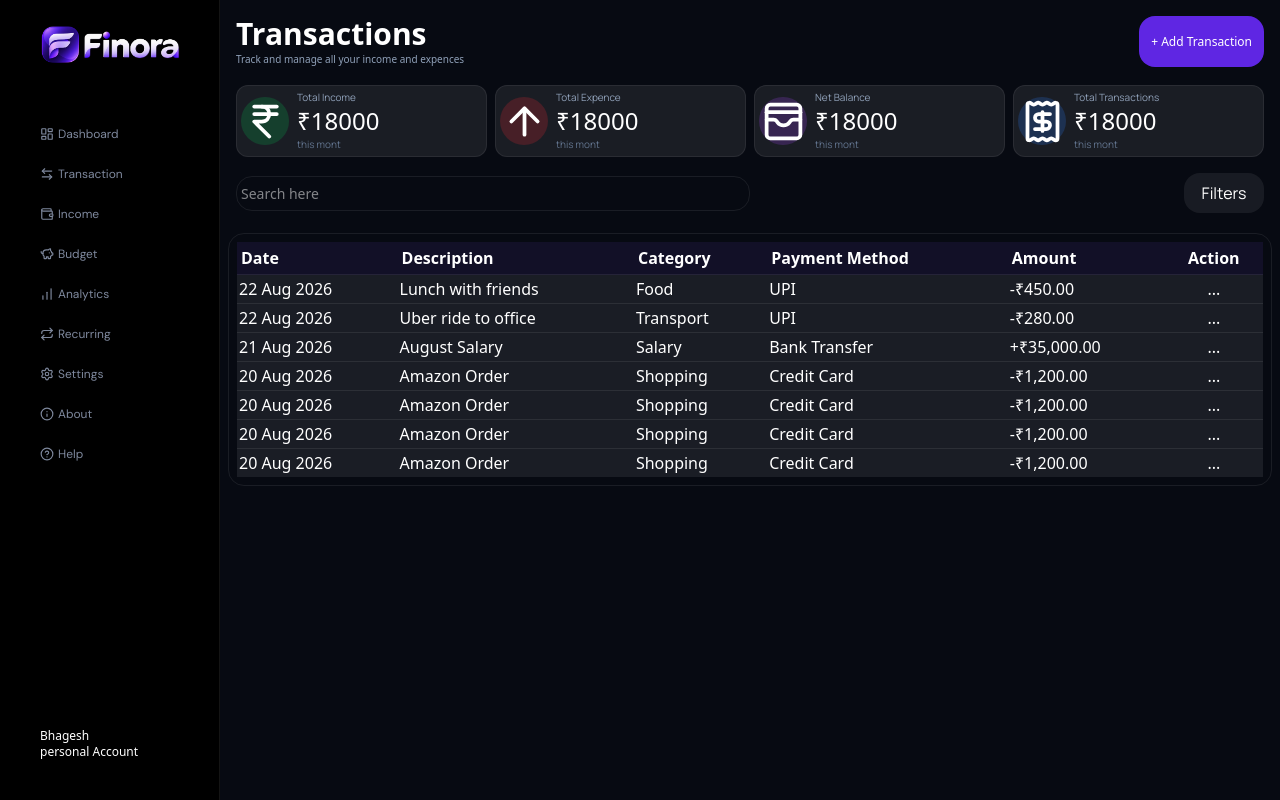
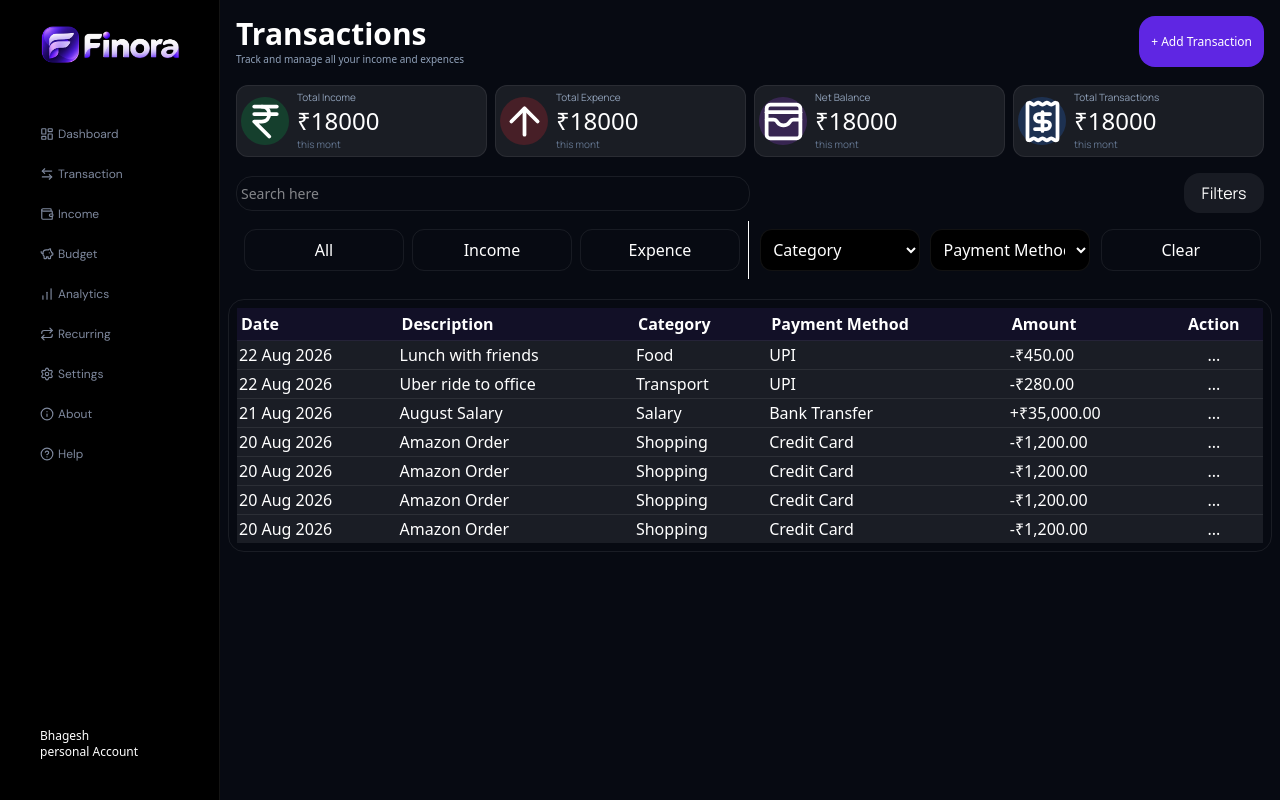
Before and after one commit to Dev-Bhagesh/expence_tracker, a Next.js app: page /transaction in a window 1280 px wide. Built offline with nearby package versions, Linux system fonts and the light colour scheme.

Commit message:
added filter UI in /Transaction

```diff
--- a/src/app/components/TransactionFilter.tsx
+++ b/src/app/components/TransactionFilter.tsx
@@ -1,7 +1,17 @@
-
+"use client"
 import React from "react";
+import { useState } from "react";
 
 const TransactionFilter = () =>{
+
+    const [category,setCategory] = useState("");
+    const [paymentMethod,setPaymentMethod] = useState('');
+
+    const Reset=()=>{
+        setCategory('');
+        setPaymentMethod('');
+    }
+
     return(
         <>
             <div className="FilterBody w-full flex flex-col p-2">
@@ -16,8 +26,37 @@ const TransactionFilter = () =>{
                     </div>
                 </div>
 
-                <div className="filterCategory">
+                <div className="filterCategory w-full md:flex mt-2 gap-2 justify-around">
+                        <div className="buttons md:w-[50%] flex gap-2 p-2 md:border-t-0 md:border-l-0 md:border-b-0 md:border justify-around ">
+                            <button className="border p-2 rounded-xl w-30 md:w-40 transition-all duration-300 hover:translate-y-[-2px] cursor-pointer hover:border-[#7c3aed] hover:shadow-[0_0_20px_rgba(124,58,237,0.25)] border-white/[0.07]">All</button>
+                            <button className="border p-2 rounded-xl w-30 md:w-40 transition-all duration-300 hover:translate-y-[-2px] cursor-pointer hover:border-[#7c3aed] hover:shadow-[0_0_20px_rgba(124,58,237,0.25)] border-white/[0.07]">Income</button>
+                            <button className="border p-2 rounded-xl w-30 md:w-40 transition-all duration-300 hover:translate-y-[-2px] cursor-pointer hover:border-[#7c3aed] hover:shadow-[0_0_20px_rgba(124,58,237,0.25)] border-white/[0.07]">Expence</button>
+                        </div>
 
+                        <div className="dropDowns flex items-center gap-1 md:w-[50%] justify-around">
+                            <select name="category" id="category" value={category} onChange={(e)=>setCategory(e.target.value)} className="bg-black w-30 rounded-xl border p-2 md:w-40 transition-all duration-300 hover:translate-y-[-2px] cursor-pointer hover:border-[#7c3aed] hover:shadow-[0_0_20px_rgba(124,58,237,0.25)] focus:border-[#7CeAED] focus:outline-none focus:ring-0 border-white/[0.07]">
+                                <option value="">Category</option>
+                                <option value="food">Food</option>
+                                <option value="transport">Transport</option>
+                                <option value="shopping">Shopping</option>
+                            </select>
+
+                            <select onChange={(e)=>setPaymentMethod(e.target.value)} name="paymentMethod" id="paymentMethod" value={paymentMethod} className="bg-black w-30 rounded-xl border p-2 md:w-40 transition-all duration-300 hover:translate-y-[-2px] cursor-pointer hover:border-[#7c3aed] hover:shadow-[0_0_20px_rgba(124,58,237,0.25)] focus:border-[#7CeAED] focus:outline-none  border-white/[0.07]">
+                                <option value="">Payment Method</option>
+                                <option value="upi">UPI</option>
+                                <option value="visa">VISA</option>
+                                <option value="banktransfer">Bank Transfer</option>
+                                <option value="cash">Cash</option>
+                                <option value="cheque">Cheque</option>
+                                <option value="debitcard">Debit Card</option>
+                                <option value="creditcard">Credid Card</option>
+                                <option value="autodebit">Auto Debit</option>
+                                <option value="wallet">Wallet</option>
+                                <option value="emi">EMI</option>
+                            </select>
+
+                            <button className="border w-20 p-2 rounded-xl w-30 md:w-40 transition-all duration-300 hover:translate-y-[-2px] cursor-pointer hover:border-[#7c3aed] hover:shadow-[0_0_20px_rgba(124,58,237,0.25)] border-white/[0.07]" onClick={()=>Reset()}>Clear</button>
+                        </div>
                 </div>
             </div>
         </>
```
